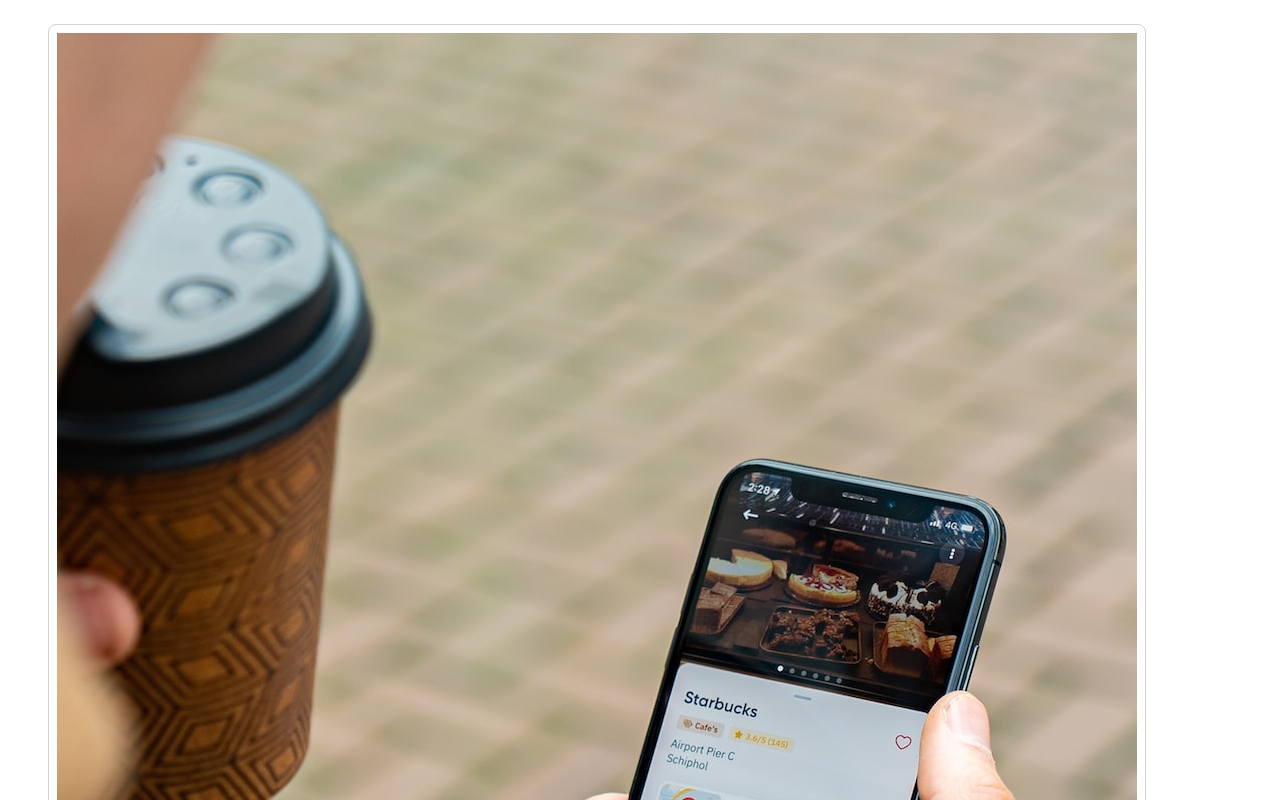
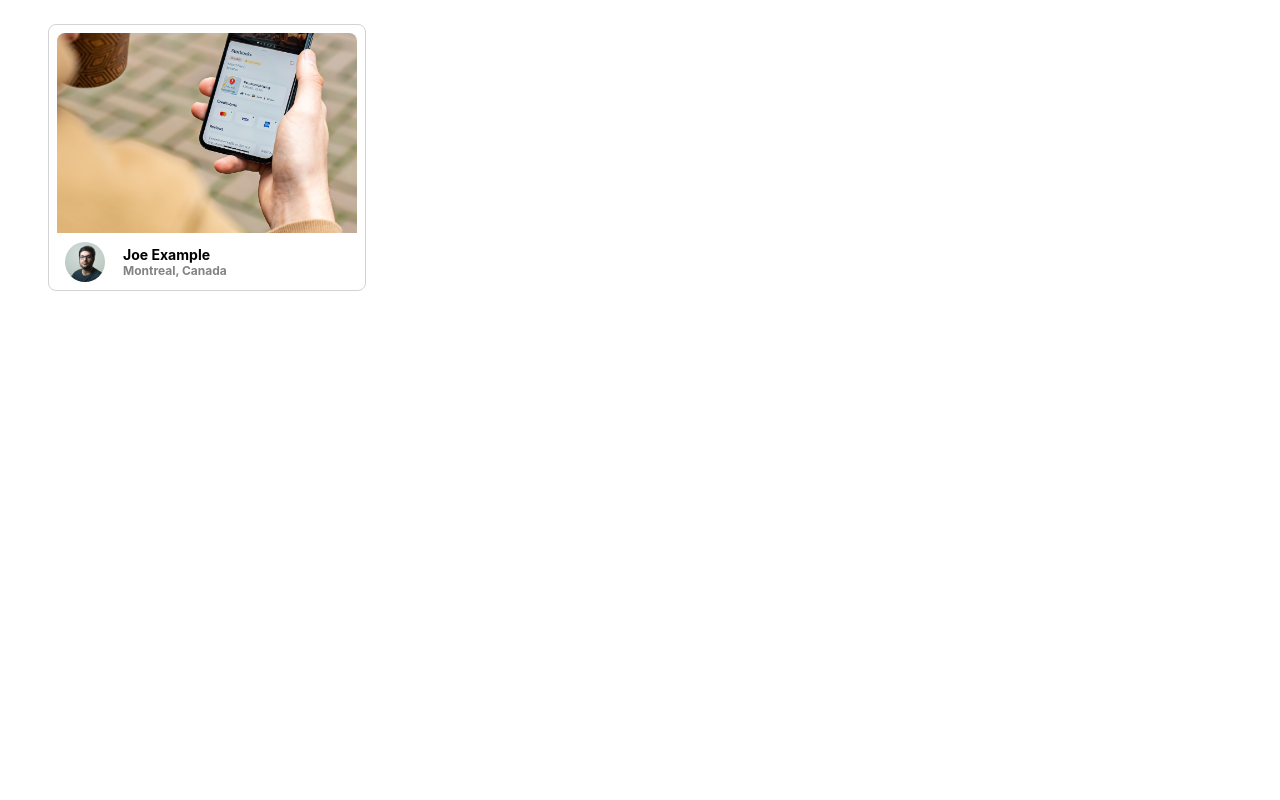
Before and after one commit to Setmaster/photolabs, a React (Create React App) app in the folder frontend/: page / in a window 1280 px wide. Shown: the top 800 px of the page. Built offline with nearby package versions, Linux system fonts and the light colour scheme; the HTML template or start-up script is replaced by a standard one.

Commit message:
fix PhotoListItem.jsx styling

```diff
--- a/frontend/src/components/PhotoListItem.jsx
+++ b/frontend/src/components/PhotoListItem.jsx
@@ -1,5 +1,4 @@
 import React from "react";
-
 import "../styles/PhotoListItem.scss";
 
 const PhotoListItem = ({
@@ -11,12 +10,12 @@ const PhotoListItem = ({
                        }) => {
     return (
         <div className="photo-list__item">
-            <img className="photo-list-item__image" src={imageSource} alt={`Photo by ${username}`}/>
-            <div className="photo-list-item__info">
-                <img className="photo-list-item__profile" src={profile} alt={`${username}'s profile`}/>
-                <div className="photo-list-item__details">
-                    <h3>{username}</h3>
-                    <p>{city}, {country}</p>
+            <img className="photo-list__image" src={imageSource} alt={`Photo by ${username}`} />
+            <div className="photo-list__user-info">
+                <img className="photo-list__user-profile" src={profile} alt={`${username}'s profile`} />
+                <div className="photo-list__user-details">
+                    <h3 className="photo-list__user-username">{username}</h3>
+                    <p className="photo-list__user-location">{city}, {country}</p>
                 </div>
             </div>
         </div>
--- a/frontend/src/styles/PhotoListItem.scss
+++ b/frontend/src/styles/PhotoListItem.scss
@@ -32,17 +32,31 @@
   height: 40px;
 }
 
-.photo-list__user-details {
-  display: flex;
-}
-
 .photo-list__user-info {
   margin-top: 5px;
   font-weight: 700;
   font-size: 12px;
   margin-left: 8px;
+  margin-bottom: 0;
+  display: flex;
+  flex-direction: row;
+  align-items: center;
+}
+
+
+.photo-list__user-details {
+  display: flex;
+  flex-direction: column;
+  margin-left: 10px;
+}
+
+.photo-list__user-username{
+  margin-bottom: 0;
+  margin-top: 0;
 }
 
 .photo-list__user-location {
   color: #838383;
+  margin-bottom: 0;
+  margin-top: 0;
 }
```
